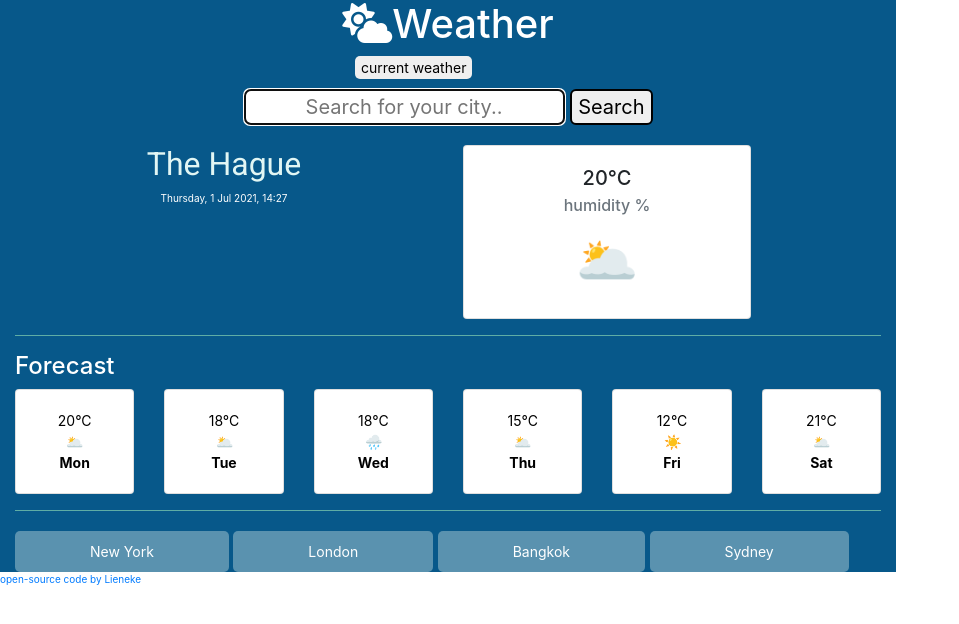
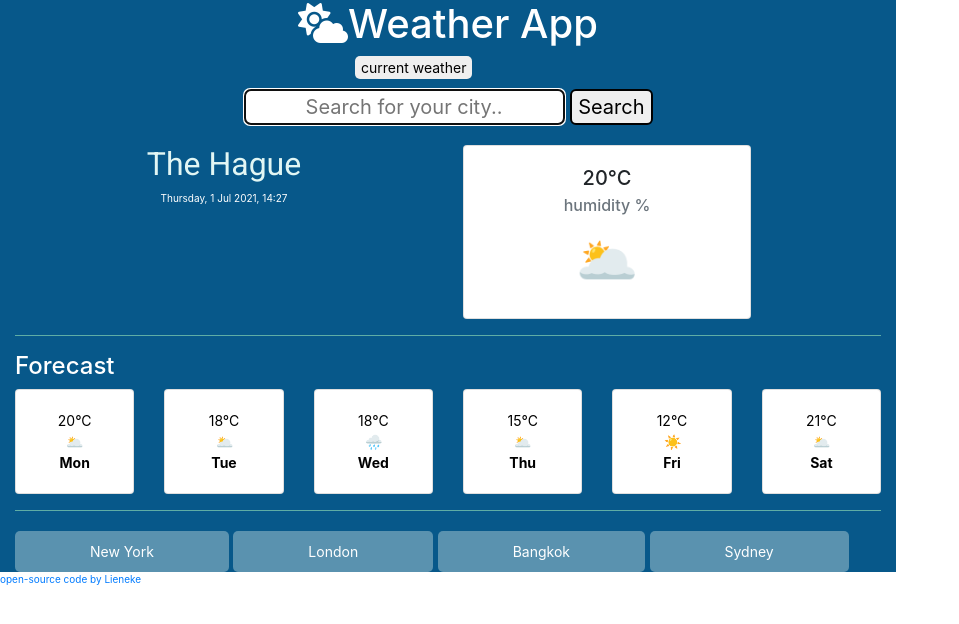
Before and after one commit to lienekeP/my-project-weatherApp, a plain HTML site: page index.html in a window 1280 px wide. Shown: the whole page, without its empty margins (0-959 px from the left). Drawn offline with nearby package versions, Linux system fonts and the light colour scheme.

Commit message:
Update index.html

```diff
--- a/index.html
+++ b/index.html
@@ -24,7 +24,7 @@
   </head>
   <body>
     <div class="container">
-      <h1><i class="fas fa-cloud-sun"></i>Weather</h1>
+      <h1><i class="fas fa-cloud-sun"></i>Weather App</h1>
       <button class="currentButton">current weather</button>
       <br />
 
```
